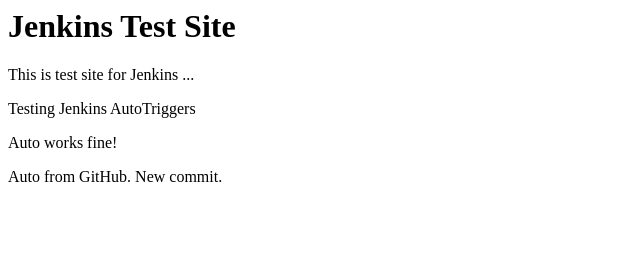
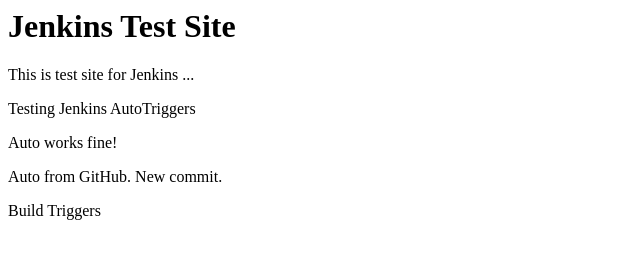
Before and after one commit to digitalnerd/jenkins_test, a plain HTML site: page index.html in a window 1280 px wide. Shown: the whole page, without its empty margins (0-640 px from the left). Drawn offline with Linux system fonts and the light colour scheme.

Commit message:
Update index.html

```diff
--- a/index.html
+++ b/index.html
@@ -5,5 +5,7 @@
 <p>Testing Jenkins AutoTriggers</p>
 <p>Auto works fine!</p>
 <p>Auto from GitHub. New commit.</p>
+
+Build Triggers
 </body>
 </html>
```
